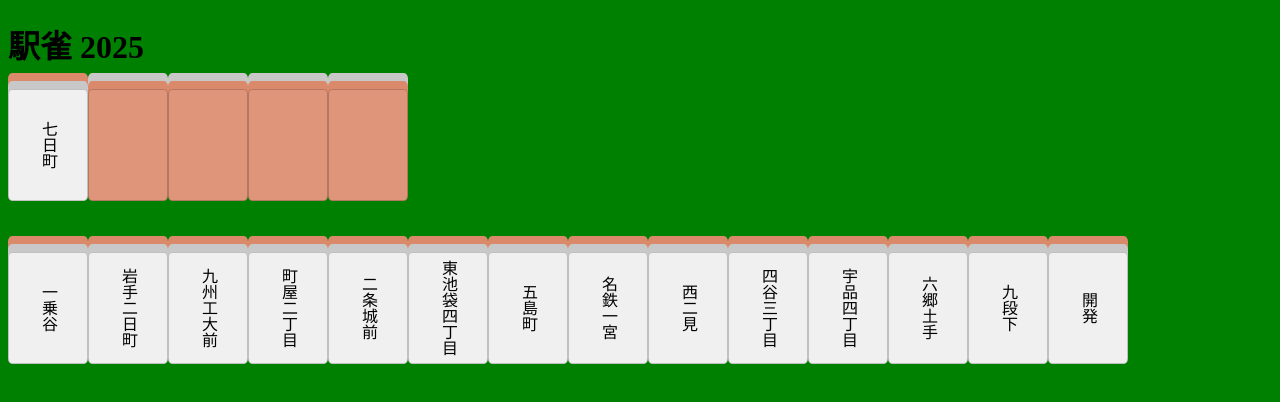
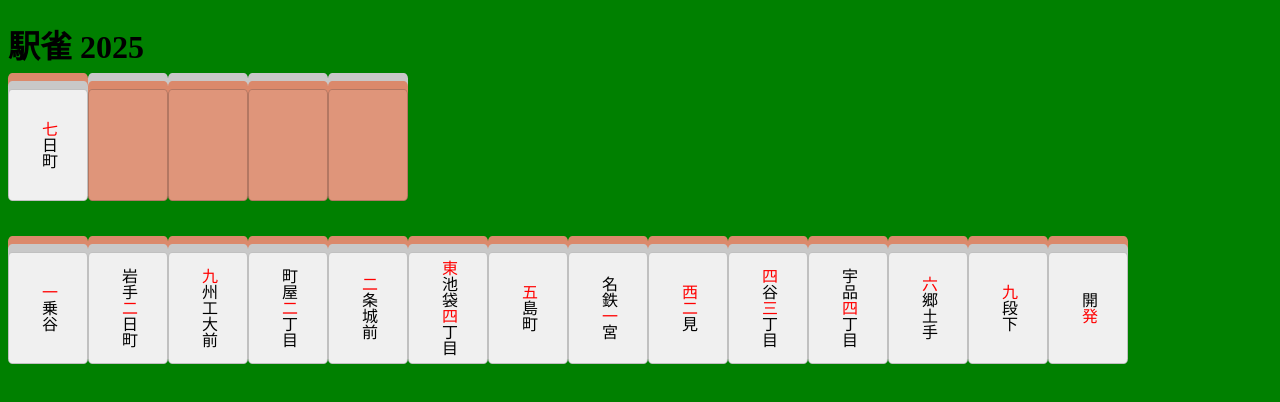
Before and after one commit to sakots/Ekijan, a React (Vite) app: page / in a window 1280 px wide. Both pictures are taken after a click on the button "スタート". Shown: the top 402 px of the page. Built offline with nearby package versions, Linux system fonts and the light colour scheme.

Commit message:
fix: display

```diff
--- a/src/components/Doras.tsx
+++ b/src/components/Doras.tsx
@@ -7,7 +7,7 @@ const Doras = () => {
   console.log(wall);
   const dora = wall.slice(-5);
   const doraList = dora.map((dora) => (
-    <button type="button" key={dora.id} className="tile" title={dora.name} dangerouslySetInnerHTML={{ __html: dora.name }}></button>
+    <button type="button" key={dora.id} className="tile" title={dora.name} dangerouslySetInnerHTML={{ __html: dora.display }}></button>
   ));
   return (
     <>
--- a/src/components/MyHand.tsx
+++ b/src/components/MyHand.tsx
@@ -8,7 +8,7 @@ const MyHand = () => {
   const sortedHand = hand.sort((a, b) => a.id - b.id);
   console.log(sortedHand);
   const sortedHandList = sortedHand.map((sortedHand) => (
-    <button type="button" key={sortedHand.id} className="tile" title={sortedHand.name} dangerouslySetInnerHTML={{ __html: sortedHand.name }}></button>
+    <button type="button" key={sortedHand.id} className="tile" title={sortedHand.name} dangerouslySetInnerHTML={{ __html: sortedHand.display }}></button>
   ));
   return (
     <>
```
